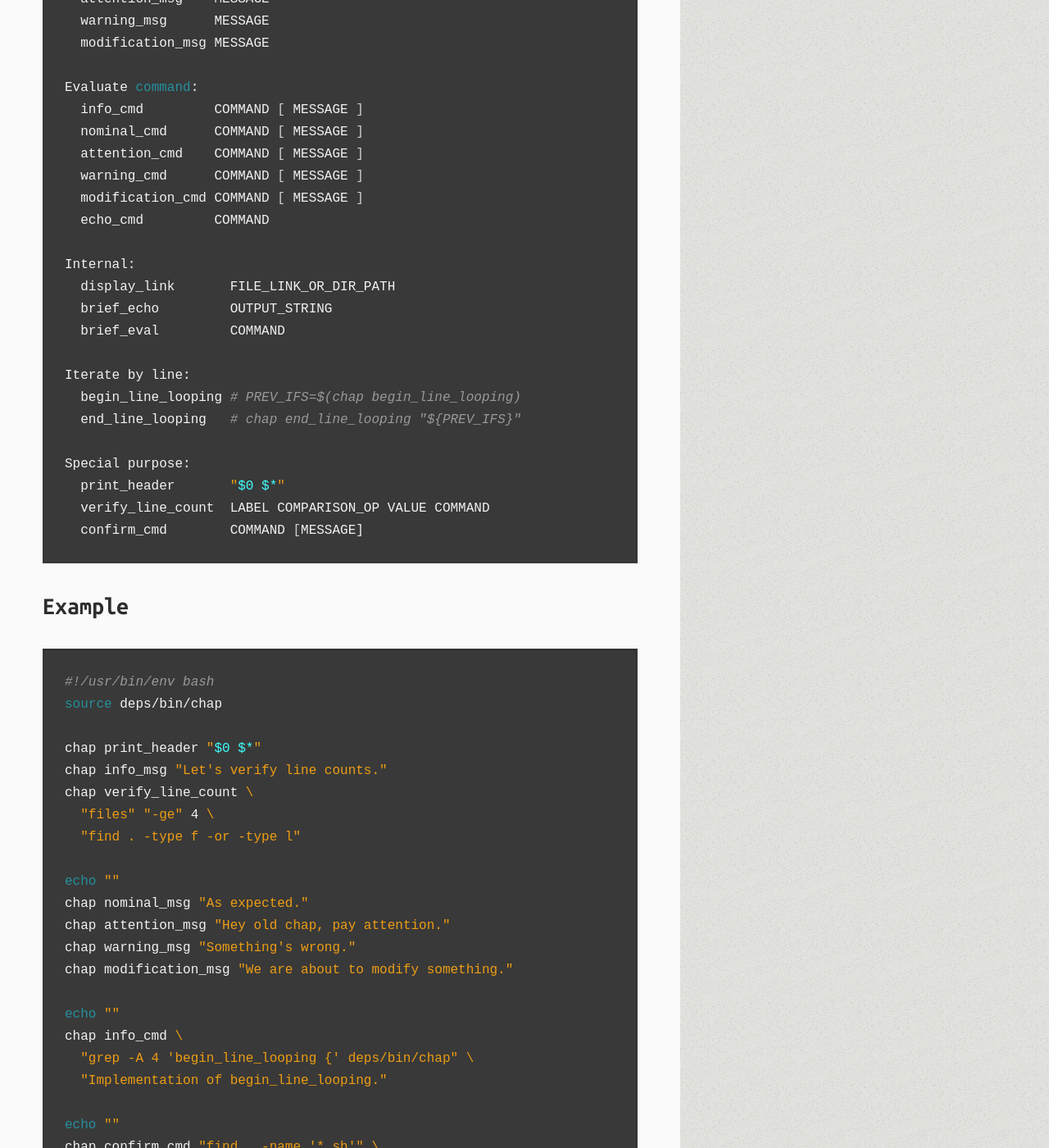
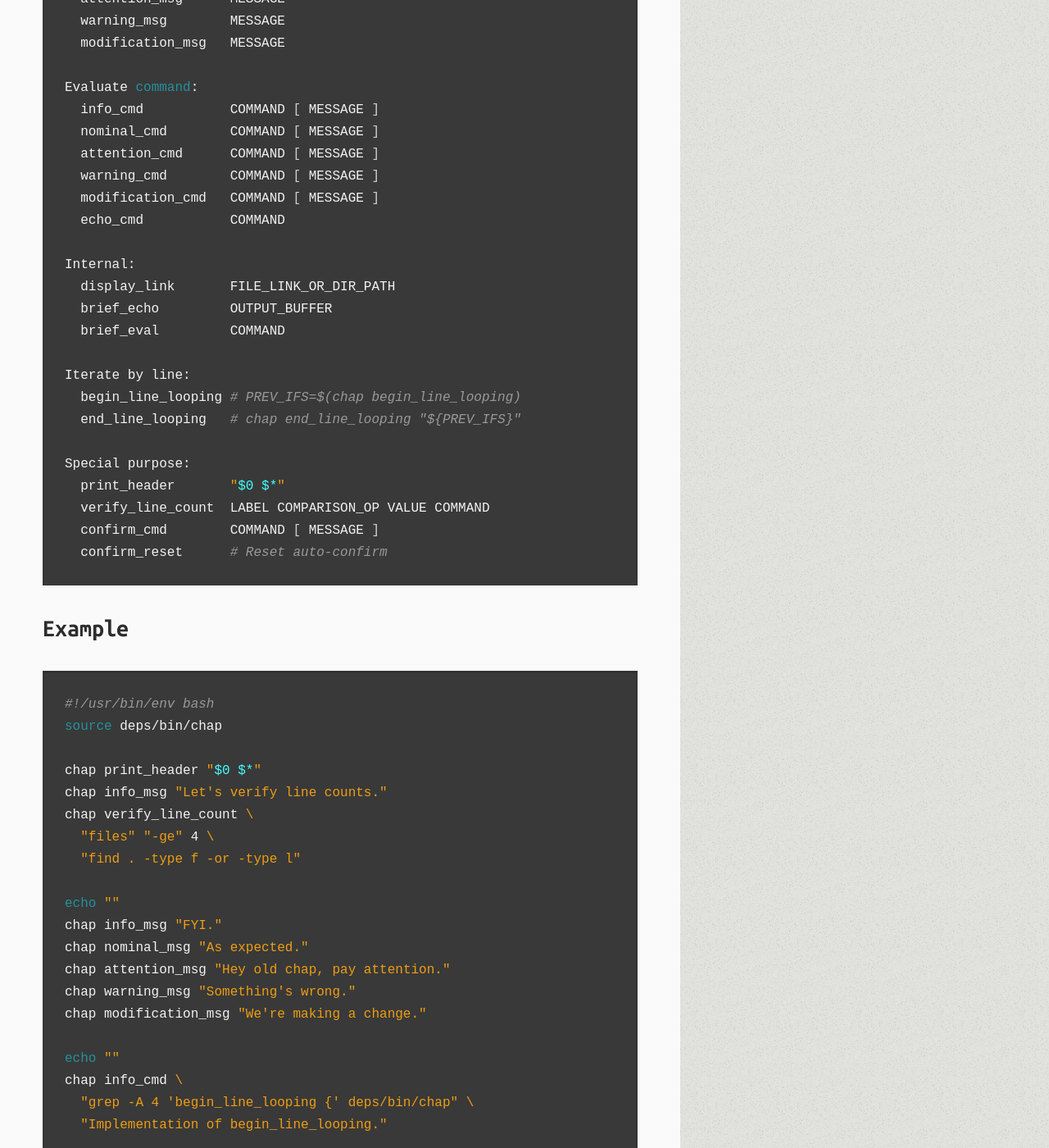
Before and after one commit to bpkg/bpkg.github.io, a Jekyll site: the page built from _posts/2021-05-06-chap.md, in a window 1280 px wide and 1400 px high, scrolled down 968 px. Shown: the whole window at 82% size. Built offline with Jekyll 4.4.1, drawn with Linux system fonts in a browser that asks for light colours; comment, search, counter and statistics services are not loaded; some of the changed text lies outside the part shown.

Commit message:
Added confirm_reset and updated documentation

```diff
--- a/_posts/2021-05-06-chap.md
+++ b/_posts/2021-05-06-chap.md
@@ -28,23 +28,23 @@ Options:
   -V|--version   Print the current version and exit
 
 Logging:
-  info_msg         MESSAGE
-  nominal_msg      MESSAGE
-  attention_msg    MESSAGE
-  warning_msg      MESSAGE
-  modification_msg MESSAGE
+  info_msg           MESSAGE
+  nominal_msg        MESSAGE
+  attention_msg      MESSAGE
+  warning_msg        MESSAGE
+  modification_msg   MESSAGE
 
 Evaluate command:
-  info_cmd         COMMAND [ MESSAGE ]
-  nominal_cmd      COMMAND [ MESSAGE ]
-  attention_cmd    COMMAND [ MESSAGE ]
-  warning_cmd      COMMAND [ MESSAGE ]
-  modification_cmd COMMAND [ MESSAGE ]
-  echo_cmd         COMMAND
+  info_cmd           COMMAND [ MESSAGE ]
+  nominal_cmd        COMMAND [ MESSAGE ]
+  attention_cmd      COMMAND [ MESSAGE ]
+  warning_cmd        COMMAND [ MESSAGE ]
+  modification_cmd   COMMAND [ MESSAGE ]
+  echo_cmd           COMMAND
 
 Internal:
   display_link       FILE_LINK_OR_DIR_PATH
-  brief_echo         OUTPUT_STRING
+  brief_echo         OUTPUT_BUFFER
   brief_eval         COMMAND
 
 Iterate by line:
@@ -54,7 +54,8 @@ Iterate by line:
 Special purpose:
   print_header       "$0 $*"
   verify_line_count  LABEL COMPARISON_OP VALUE COMMAND
-  confirm_cmd        COMMAND [MESSAGE]
+  confirm_cmd        COMMAND [ MESSAGE ]
+  confirm_reset      # Reset auto-confirm
 {% endhighlight %}
 
 
@@ -71,10 +72,11 @@ chap verify_line_count \
   "find . -type f -or -type l"
 
 echo ""
+chap info_msg "FYI."
 chap nominal_msg "As expected."
 chap attention_msg "Hey old chap, pay attention."
 chap warning_msg "Something's wrong."
-chap modification_msg "We are about to modify something."
+chap modification_msg "We're making a change."
 
 echo ""
 chap info_cmd \
@@ -100,10 +102,11 @@ chap confirm_cmd "find . -name '*.sh'" \
 ./deps/chap/chap.sh<br />
 ./deps/chap/package.json<br />
 
-<span style="color:green">Nominal:</span> "As expected."<br />
-<span style="color:yellow">Attention:</span> "Hey old chap, pay attention."<br />
-<span style="color:red">Warning:</span> "Something's wrong."<br />
-<span style="color:purple">Modification:</span> "We are about to modify something."<br />
+<span style="color:cyan">Info:</span> FYI.<br />
+<span style="color:green">Nominal:</span> As expected.<br />
+<span style="color:yellow">Attention:</span> Hey old chap, pay attention.<br />
+<span style="color:red">Warning:</span> Something's wrong.<br />
+<span style="color:purple">Modification:</span> We're making a change.<br />
 
 <span style="color:cyan">Info:</span> Implementation of begin_line_looping.<br />
 <span style="color:blue">grep -A 4 'begin_line_looping {' deps/bin/chap</span><br />
```
